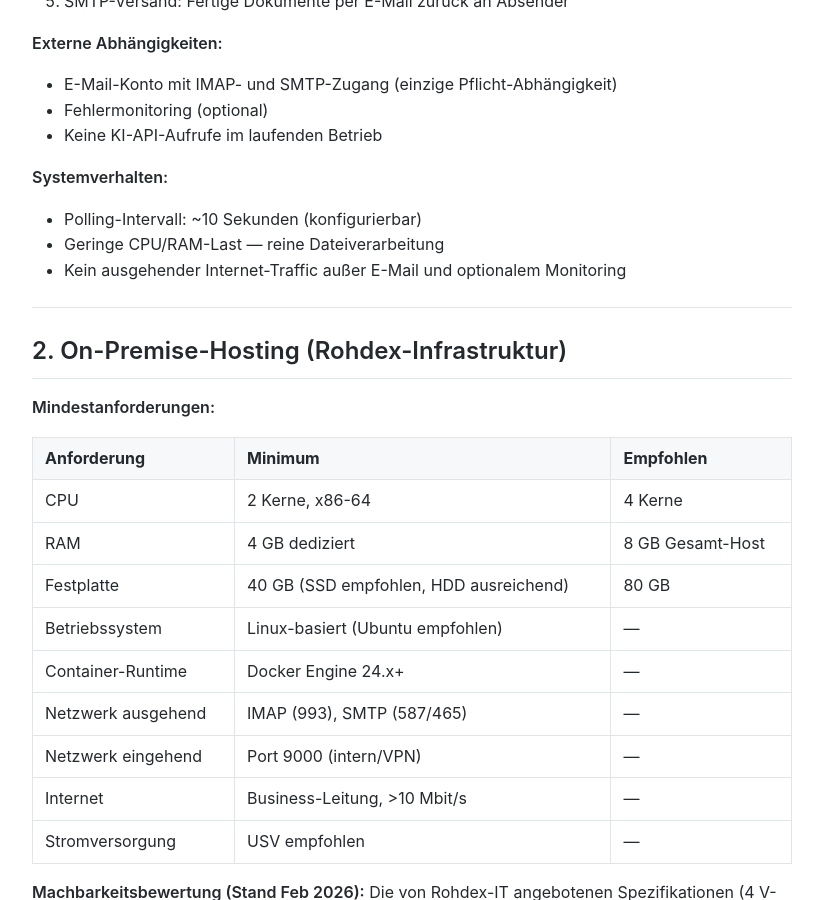
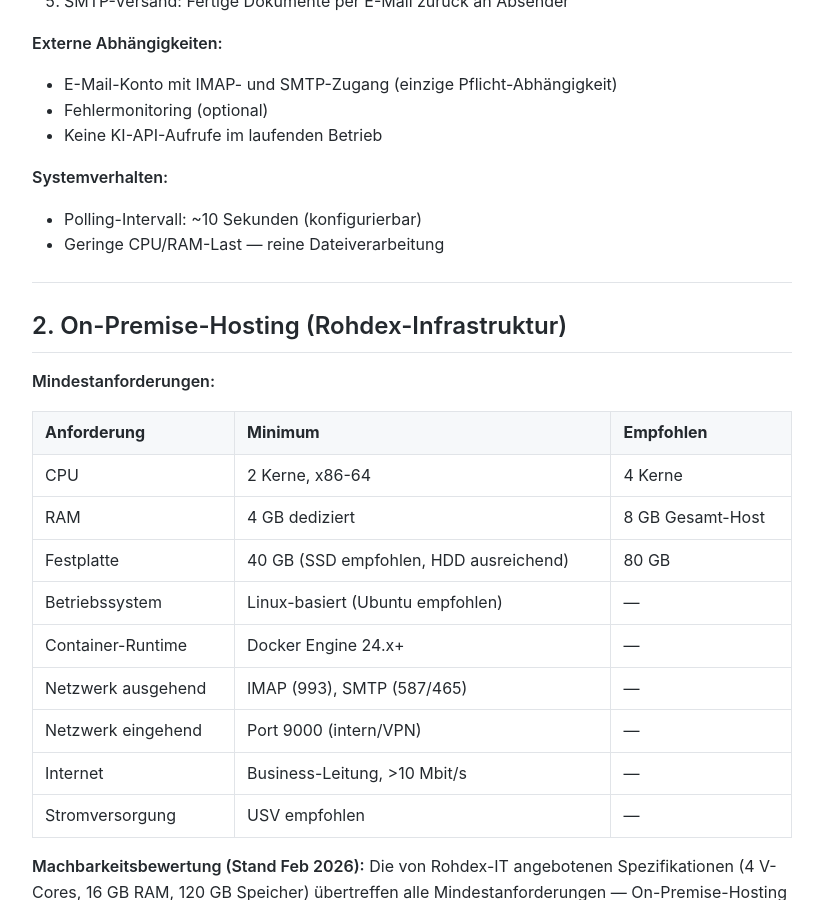
Before and after one commit to MariusWilsch/public-wilsch-ai-pages, a Jekyll site: the page built from project/rohdex/hosting-anforderungen-kunde.md, in a window 1280 px wide and 900 px high, scrolled down 803 px. Shown: the whole window, without its empty margins (228-1051 px from the left). Built offline with Jekyll 4.4.1, drawn with Linux system fonts in a browser that asks for light colours; our own code applies the rules of GitHub Pages for plain Markdown files.

Commit message:
Sync from hippocampus 2026-02-24

```diff
--- a/project/rohdex/hosting-anforderungen-kunde.md
+++ b/project/rohdex/hosting-anforderungen-kunde.md
@@ -28,7 +28,6 @@ Das System ist ein einzelner Docker-Container (FastAPI, Python 3.11+) ohne Daten
 **Systemverhalten:**
 - Polling-Intervall: ~10 Sekunden (konfigurierbar)
 - Geringe CPU/RAM-Last — reine Dateiverarbeitung
-- Kein ausgehender Internet-Traffic außer E-Mail und optionalem Monitoring
 
 ---
 
```
